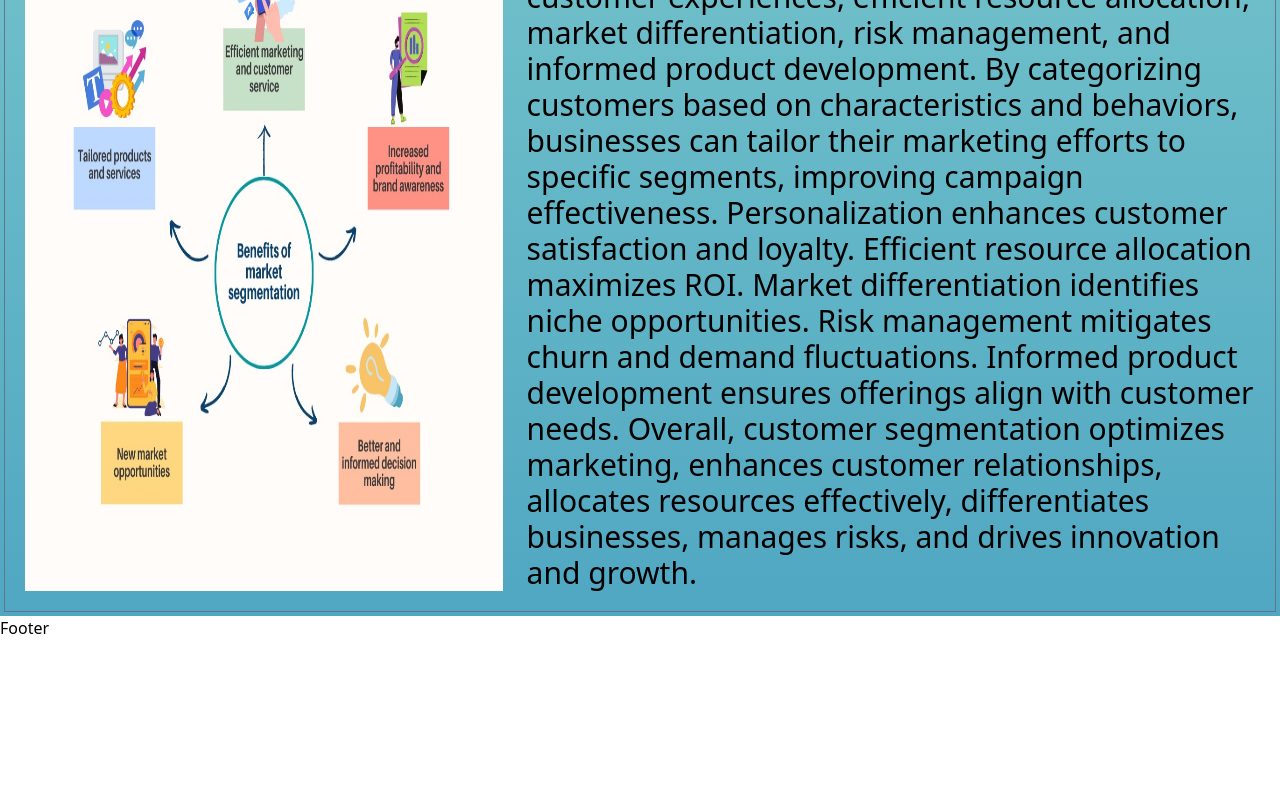
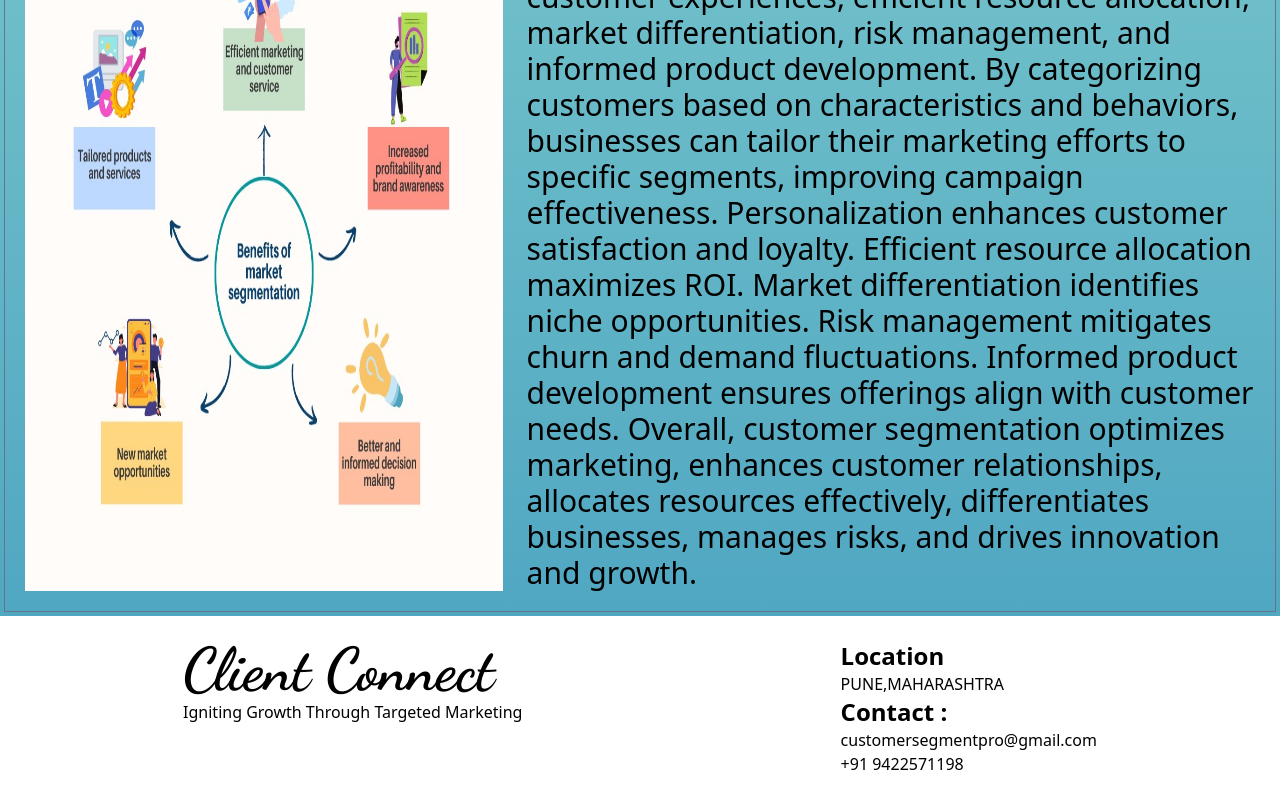
Before and after one commit to Niraj-22/clientconnect, a React (Vite) app in the folder frontend/: page / in a window 1280 px wide. Shown: the part 2285-3085 px from the top of the page. Before the commit the page ends 3021 px from the top, so only its background shows below. Built offline with nearby package versions, Linux system fonts and the light colour scheme.

Commit message:
Changed Footer

```diff
--- a/frontend/src/components/Footer.jsx
+++ b/frontend/src/components/Footer.jsx
@@ -1,5 +1,19 @@
 const Footer = () => {
-  return <div>Footer</div>;
+  return (
+    <div className="flex justify-around p-6">
+      <div>
+        <p className="dancing-script-font text-6xl">Client Connect</p>
+        <p>Igniting Growth Through Targeted Marketing</p>
+      </div>
+      <div className="flex flex-col ">
+        <div className="font-bold text-2xl">Location</div>
+        <div>PUNE,MAHARASHTRA</div>
+        <div className="font-bold text-2xl">Contact :</div>
+        <div className="">customersegmentpro@gmail.com</div>
+        <div className="">+91 9422571198</div>
+      </div>
+    </div>
+  );
 };
 
 export default Footer;
```
